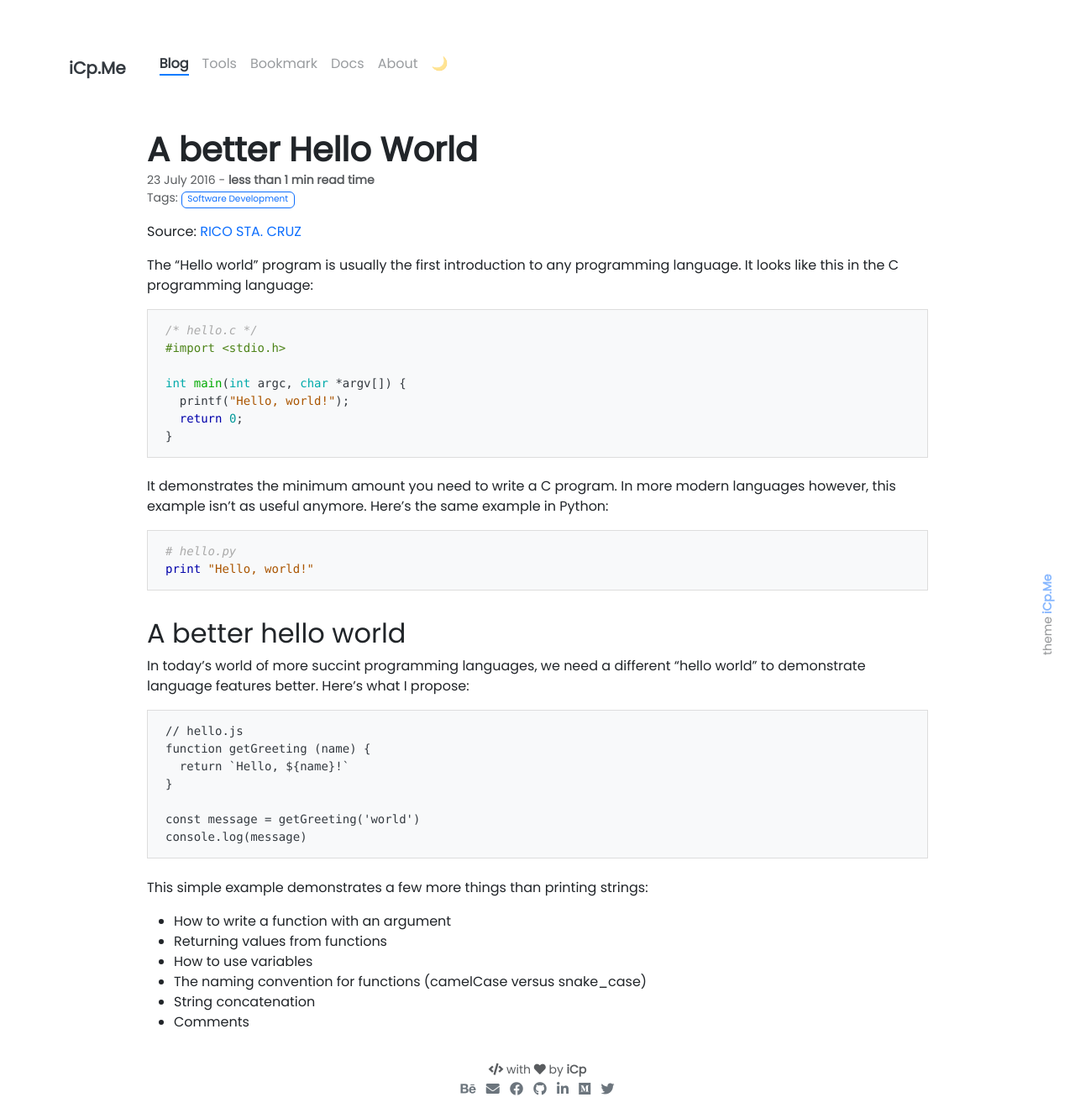
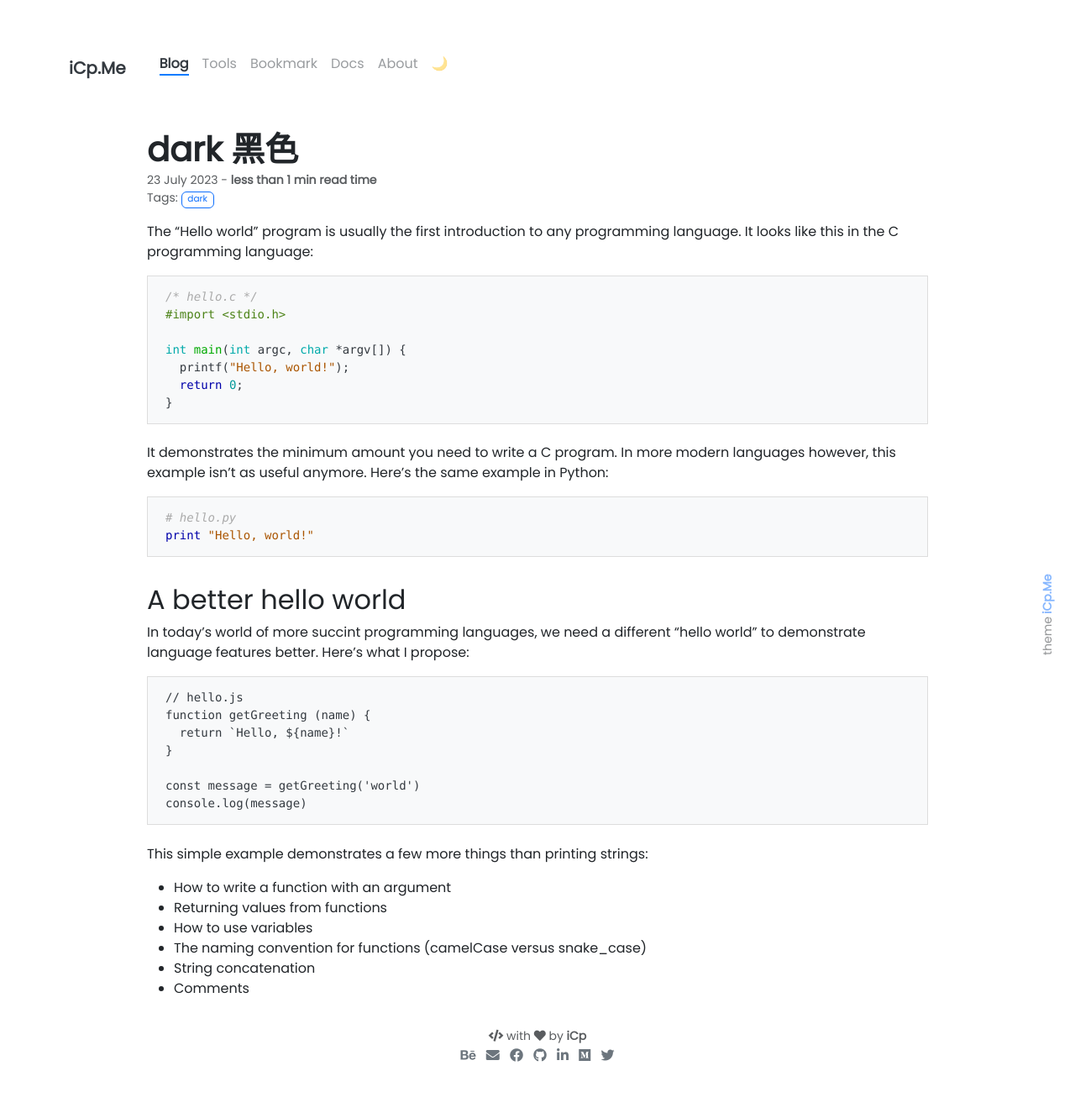
Before and after one commit to WorkSpacesPro/icp, a Jekyll site: the page built from _posts/2023-07-23-dark.md, in a window 1280 px wide. Shown: the whole page at 84% size. Built offline with Jekyll 4.4.1, drawn with Linux system fonts in a browser that asks for light colours; our own code applies the rules of GitHub Pages for plain Markdown files; after the commit the page ends 1285 px from its top, so only the background shows below that.

Commit message:
Update and rename 2016-07-23-a-better-hello-world.md to 2023-07-23-dark.md

```diff
--- a/_posts/2016-07-23-a-better-hello-world.md
+++ b/_posts/2023-07-23-dark.md
@@ -1,12 +1,10 @@
 ---
-title: A better Hello World
-tags: [Software Development]
+title: dark 黑色
+tags: [dark]
 style: fill
 color: dark
 description: A different “hello world” to demonstrate language features better.
 ---
-
-Source: [RICO STA. CRUZ](https://ricostacruz.com/til/a-better-hello-world)
 
 The “Hello world” program is usually the first introduction to any programming language. It looks like this in the C programming language:
 
```
